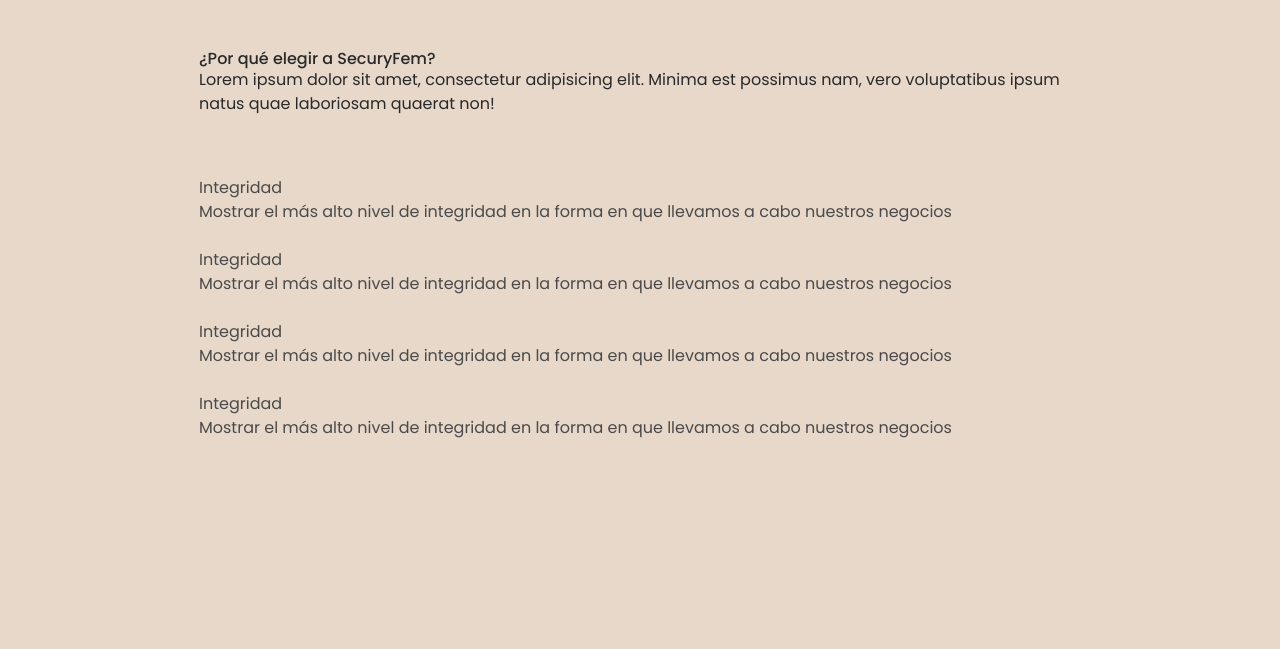
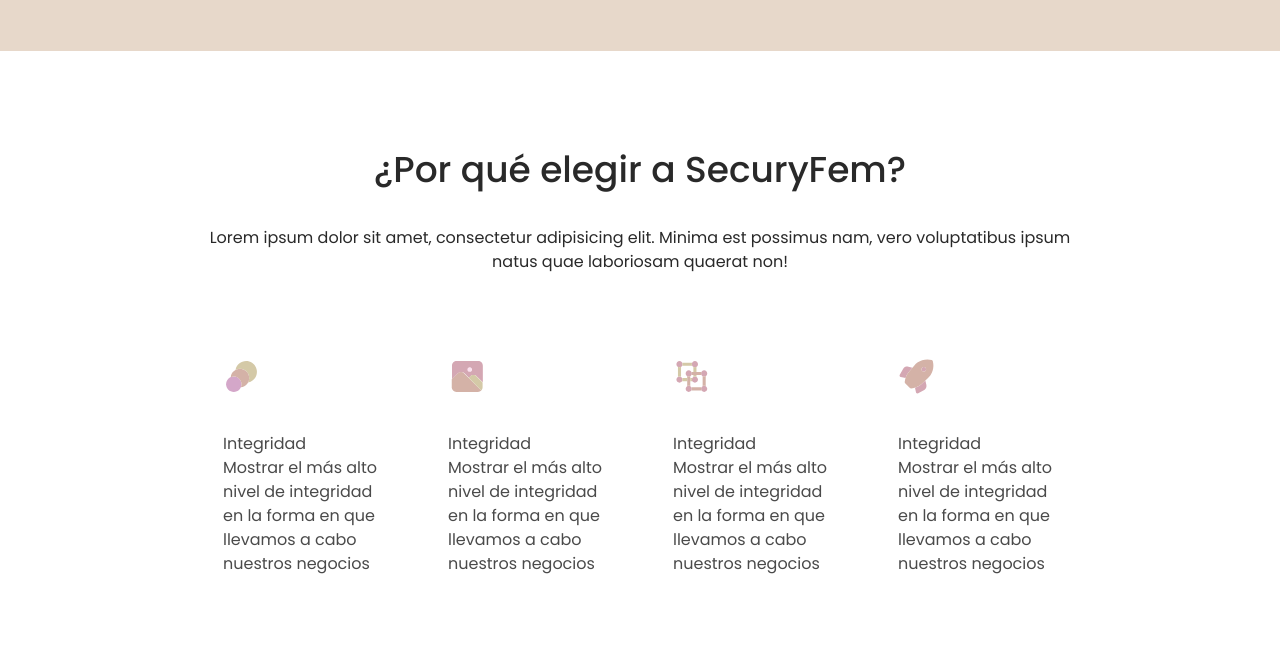
Before and after one commit to samhernandezc24/SeguryFem, a plain HTML site: page index.html in a window 1280 px wide. Shown: the part 746-1395 px from the top of the page. Before the commit the page ends 1186 px from the top, so only its background shows below. Drawn offline with nearby package versions, Linux system fonts and the light colour scheme.

Commit message:
stylizing about section

```diff
--- a/app/scss/base/_globals.scss
+++ b/app/scss/base/_globals.scss
@@ -68,6 +68,11 @@
   margin-bottom: 1.5rem;
 }
 
+h2 {
+  font-size: 2.25rem;
+  margin-bottom: 2.25rem;
+}
+
 p {
   color: $dark;
   line-height: 1.5;
--- a/app/scss/layout/_all.scss
+++ b/app/scss/layout/_all.scss
@@ -1 +1,2 @@
 @import 'hero';
+@import 'feature';
--- /dev/null
+++ b/app/scss/layout/_feature.scss
@@ -0,0 +1,39 @@
+.feature {
+  background: $background url('/images/hero-girls.png') no-repeat center bottom;
+  text-align: center;
+  min-height: 820px;
+
+  &__content {
+    padding-top: 6.25rem;
+    padding-bottom: 6.25rem;
+  }
+
+  &__intro {
+    margin-bottom: 3.75rem;
+  }
+
+  &__grid {
+    @include tablet() {
+      display: flex;
+      flex-wrap: wrap;
+      gap: 18px;
+    }
+  }
+
+  &__item {
+    padding: 1.5rem;
+    text-align: left;
+
+    @include tablet() {
+      flex: 0 0 50%;
+    }
+
+    @include desktop() {
+      flex: 1;
+    }
+  }
+
+  &__icon {
+    margin-bottom: 1.875rem;
+  }
+}
--- a/index.html
+++ b/index.html
@@ -127,7 +127,7 @@
         <div class="feature__grid">
           <div class="feature__item">
             <div class="feature__icon">
-              <img src="" alt="" />
+              <img src="images/icons/circle-layer-icon.svg" alt="" />
             </div>
             <div class="feature__title">Integridad</div>
             <div class="feature__description">
@@ -137,7 +137,7 @@
           </div>
           <div class="feature__item">
             <div class="feature__icon">
-              <img src="" alt="" />
+              <img src="images/icons/scenary-icon.svg" alt="" />
             </div>
             <div class="feature__title">Integridad</div>
             <div class="feature__description">
@@ -147,7 +147,7 @@
           </div>
           <div class="feature__item">
             <div class="feature__icon">
-              <img src="" alt="" />
+              <img src="images/icons/object-icon.svg" alt="" />
             </div>
             <div class="feature__title">Integridad</div>
             <div class="feature__description">
@@ -157,7 +157,7 @@
           </div>
           <div class="feature__item">
             <div class="feature__icon">
-              <img src="" alt="" />
+              <img src="images/icons/rocket-icon.svg" alt="" />
             </div>
             <div class="feature__title">Integridad</div>
             <div class="feature__description">
```
Also changed, not shown: dist/styles.css, images/icons/circle-layer-icon.svg (added), images/icons/object-icon.svg (added), images/icons/rocket-icon.svg (added), images/icons/scenary-icon.svg (added), images/unknown.png (deleted), 1 other file.
